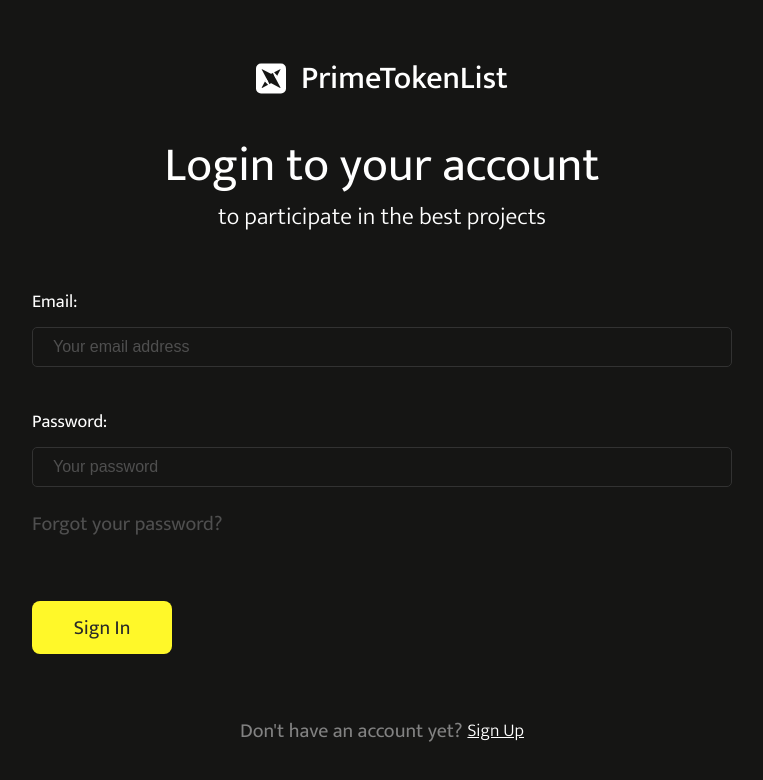
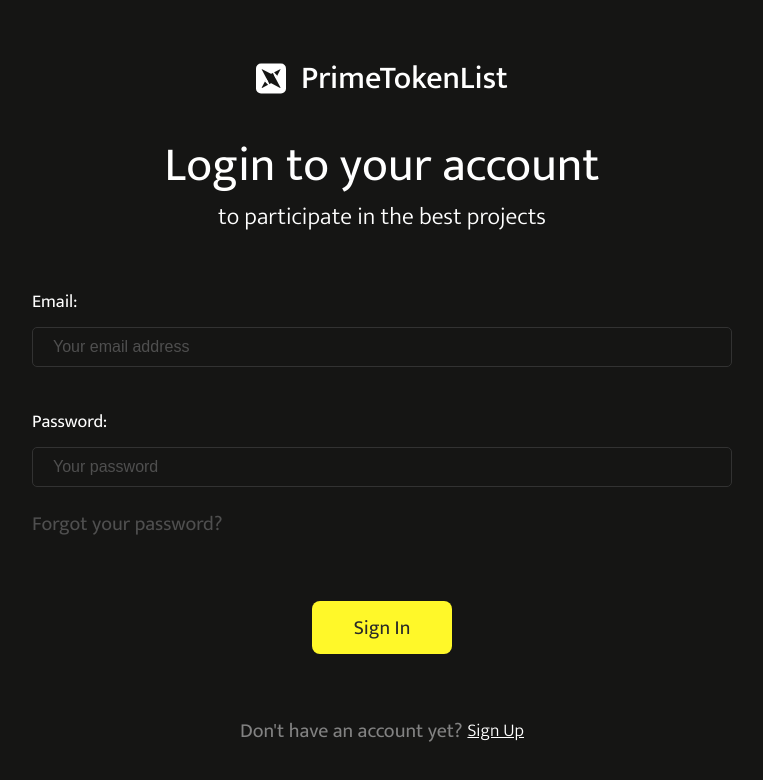
Before and after one commit to IgorMokhov/PTL_Frontend, a React (Vite) app: page /login in a window 1280 px wide. Shown: the top 780 px of the page, without its empty margins (258-1021 px from the left). Built offline with nearby package versions, Linux system fonts and the light colour scheme.

Commit message:
fix: updated styles for button

```diff
--- a/src/components/Login/Login.module.scss
+++ b/src/components/Login/Login.module.scss
@@ -42,6 +42,9 @@
         margin-bottom: 20px;
       }
     }
+    & button {
+      margin: 0 auto;
+    }
   }
 
   &_forgot_link {
```
